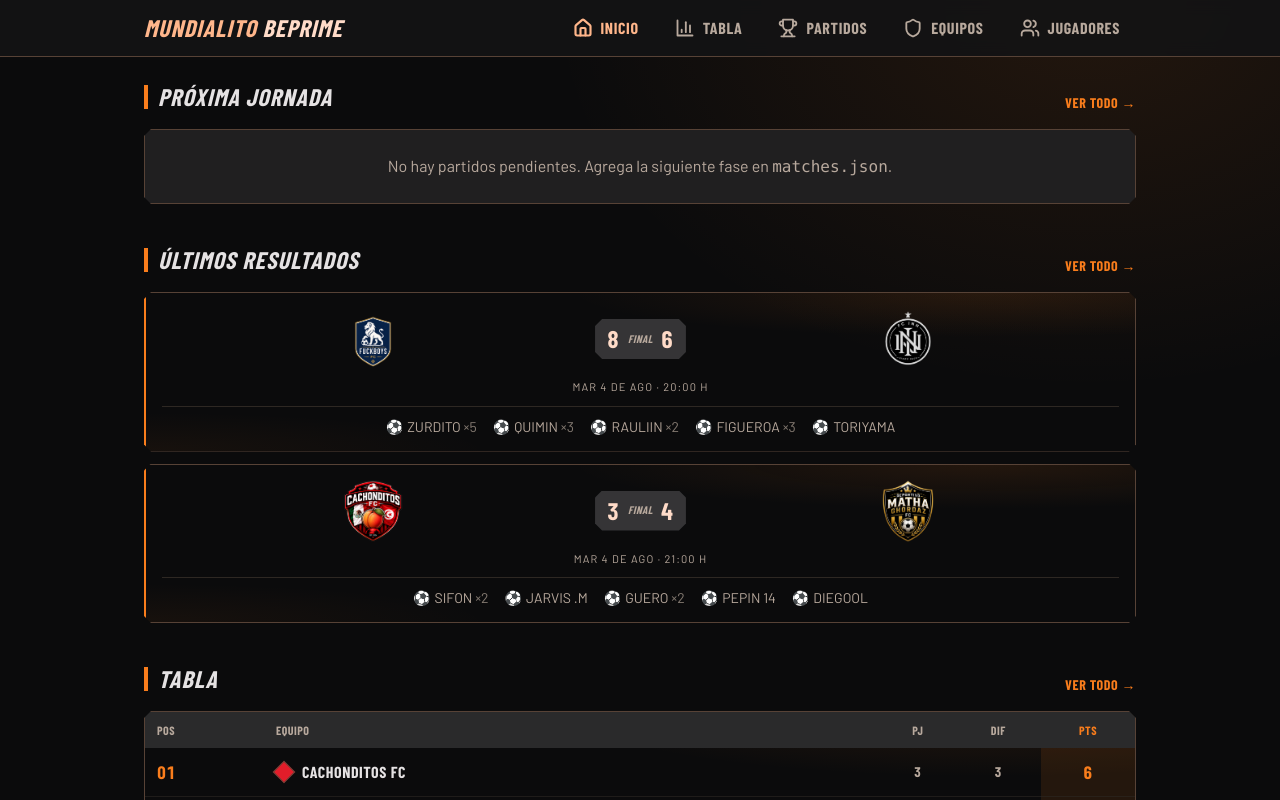
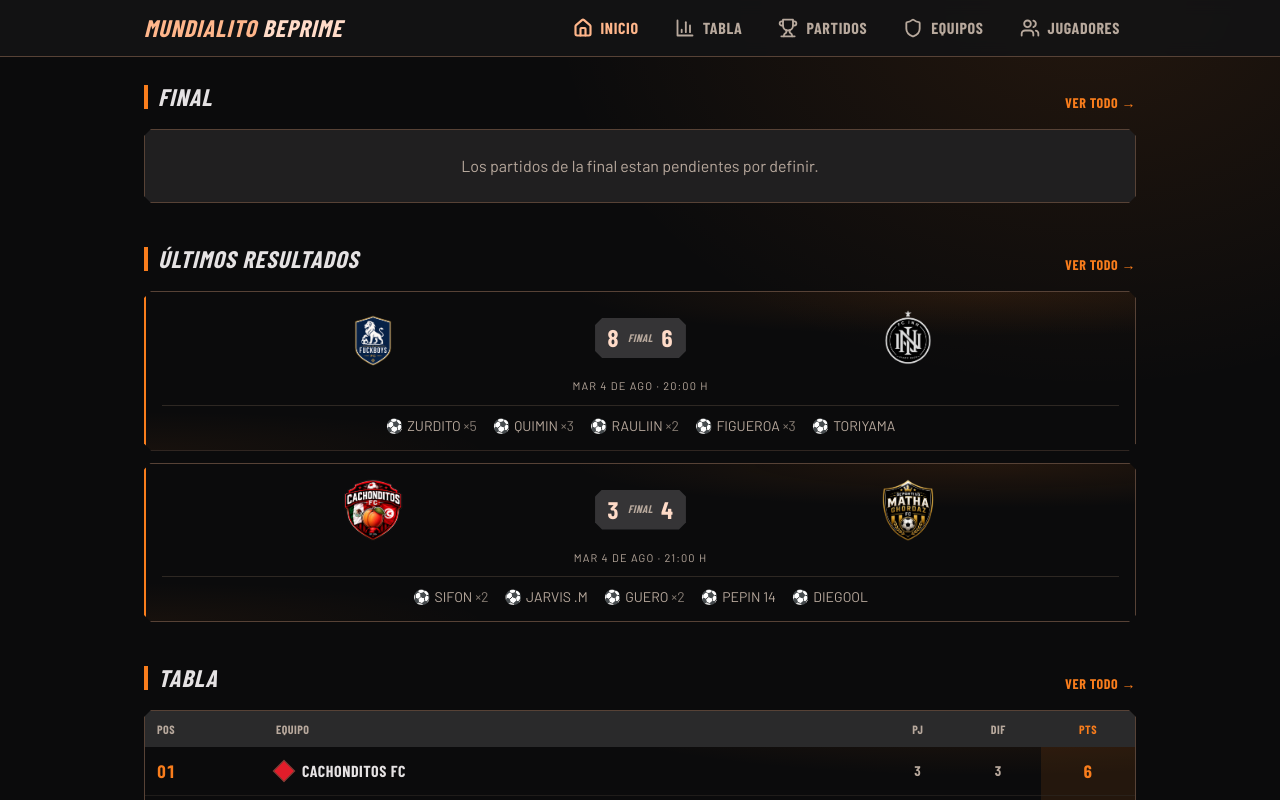
Before and after one commit to befl-ogg/beprime-mundialito, a React (Vite) app: page /#/inicio in a window 1280 px wide. Shown: the top 800 px of the page. Built offline with nearby package versions, Linux system fonts and the light colour scheme; a web font is replaced by a local one.

Commit message:
Update section title and message for final matches

```diff
--- a/src/pages/Home.jsx
+++ b/src/pages/Home.jsx
@@ -19,14 +19,14 @@ export default function Home() {
   return (
     <div className="space-y-10">
       <section>
-        <SectionTitle action={<VerTodo to="/partidos" />}>Próxima jornada</SectionTitle>
+        <SectionTitle action={<VerTodo to="/partidos" />}>Final</SectionTitle>
         {proximos.length > 0 ? (
           <div className="space-y-3">
             {proximos.map((m) => <MatchRow key={m.id} match={m} />)}
           </div>
         ) : (
           <p className="notch-sm border border-line2 bg-panel2 px-4 py-6 text-center text-smoke">
-            No hay partidos pendientes. Agrega la siguiente fase en <code>matches.json</code>.
+            Los partidos de la final estan pendientes por definir.
           </p>
         )}
       </section>
```
